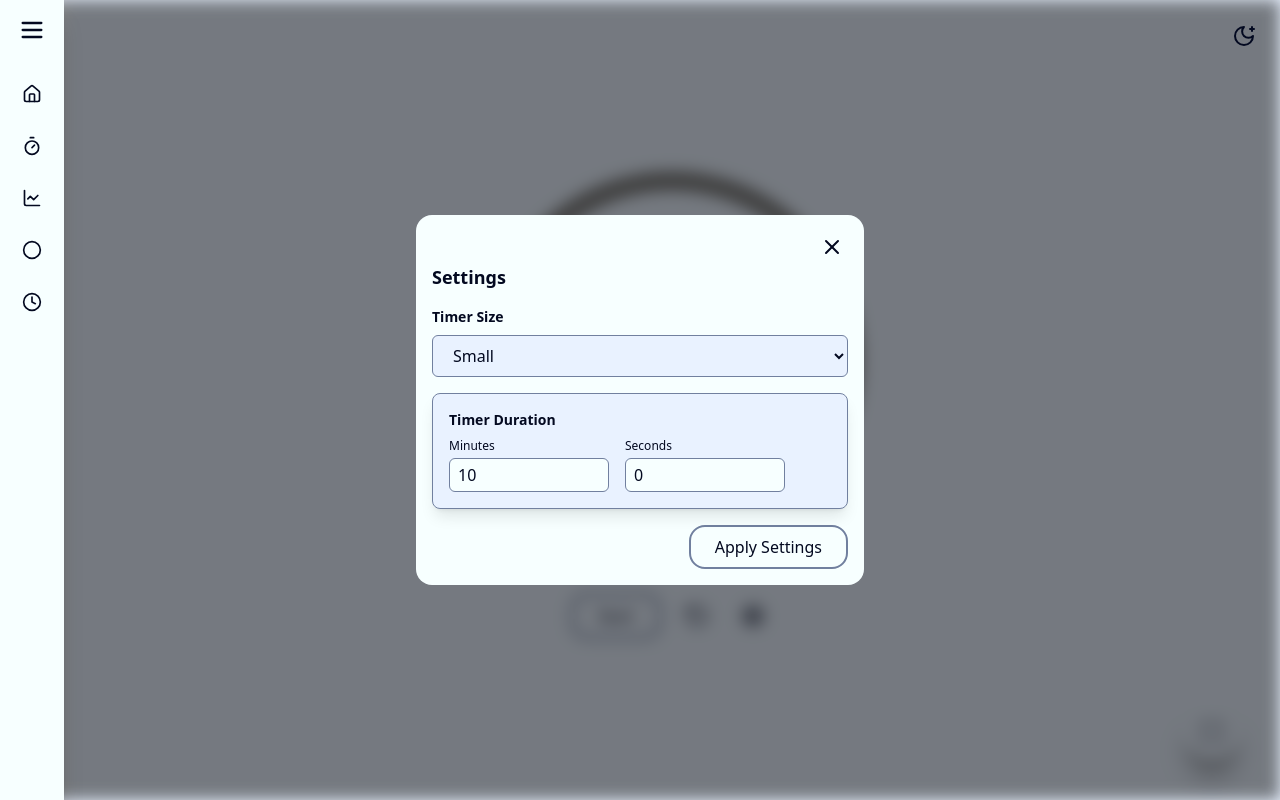
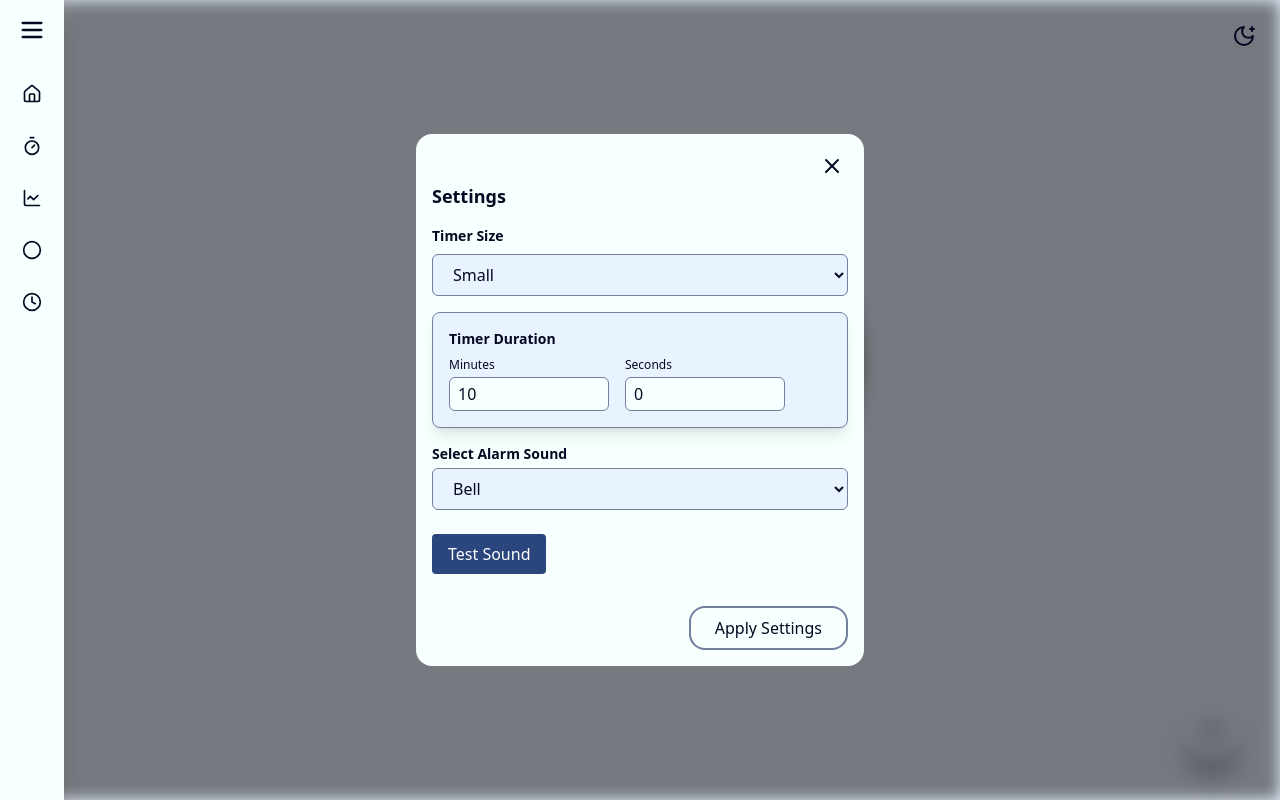
Before and after one commit to JGrineau/visual-timers, a Next.js app: page /radial in a window 1280 px wide. Both pictures are taken after a click on the button 752 px from the left and 616 px from the top of the page. Built offline with nearby package versions, Linux system fonts and the light colour scheme.

Commit message:
alarm started

```diff
--- a/src/app/radial/page.tsx
+++ b/src/app/radial/page.tsx
@@ -19,6 +19,9 @@ export default function RadialTimer() {
   const [isRunning, setIsRunning] = useState(false);
   const intervalRef = useRef<NodeJS.Timeout | null>(null);
   const progressRef = useRef<SVGCircleElement | null>(null);
+  const audioRef = useRef<HTMLAudioElement | null>(null);
+
+  <audio ref={audioRef} src="/Alarm.mp3" preload="auto" />;
 
   useEffect(() => {
     const handleResize = () => {
@@ -47,6 +50,12 @@ export default function RadialTimer() {
           if (prev <= 1) {
             clearInterval(intervalRef.current!);
             setIsRunning(false);
+
+            if (audioRef.current) {
+              audioRef.current.currentTime = 0;
+              audioRef.current.play();
+            }
+
             return 0;
           }
           return prev - 1;
@@ -180,12 +189,15 @@ export default function RadialTimer() {
             setSize(newSize);
             setDuration(newDuration);
             setTimeLeft(newDuration); // reset timer with new duration
+
             if (progressRef.current) {
               progressRef.current.setAttribute("x2", "0"); // reset progress line
             }
           }}
         />
       </div>
+      {/* Audio Element */}
+      <audio ref={audioRef} src="/Alarm.mp3" preload="auto" />
     </div>
   );
 }
--- /dev/null
+++ b/src/components/alarm/Page.tsx
@@ -0,0 +1,63 @@
+import { useEffect, useRef } from "react";
+
+type AlarmProps = {
+  play: boolean;
+  selectedSound: string;
+  onSoundChange: (sound: string) => void;
+};
+
+const soundOptions = [
+  { label: "Bell", src: "/Alarm.mp3" },
+  { label: "Digital", src: "/AlarmDigital.mp3" },
+  { label: "Chime", src: "/AlarmChime.mp3" },
+  // Add more sounds as needed, make sure files exist in /public
+];
+
+export default function Alarm({
+  play,
+  selectedSound,
+  onSoundChange,
+}: AlarmProps) {
+  const audioRef = useRef<HTMLAudioElement | null>(null);
+
+  // Play when "play" becomes true (for timer end)
+  useEffect(() => {
+    if (play && audioRef.current) {
+      audioRef.current.currentTime = 0;
+      audioRef.current.play();
+    }
+  }, [play, selectedSound]);
+
+  return (
+    <div className="space-y-4">
+      <label className="block text-sm font-semibold mb-1 text-text">
+        Select Alarm Sound
+      </label>
+      <select
+        value={selectedSound}
+        onChange={(e) => onSoundChange(e.target.value)}
+        className="w-full px-4 py-2 rounded-md bg-background border border-border text-text focus:outline-none focus:ring-2 focus:ring-primary cursor-pointer"
+      >
+        {soundOptions.map((sound) => (
+          <option key={sound.src} value={sound.src}>
+            {sound.label}
+          </option>
+        ))}
+      </select>
+
+      <button
+        className="mt-2 px-4 py-2 bg-primary text-white rounded"
+        onClick={() => {
+          if (audioRef.current) {
+            audioRef.current.currentTime = 0;
+            audioRef.current.play();
+          }
+        }}
+      >
+        Test Sound
+      </button>
+
+      <audio ref={audioRef} src={selectedSound} preload="auto" />
+    </div>
+  );
+}
--- a/src/components/settings-panel/Page.tsx
+++ b/src/components/settings-panel/Page.tsx
@@ -4,12 +4,13 @@ import React, { useState } from "react";
 import { Settings, X } from "lucide-react";
 import SizeSelection from "@/components/size-selection/Page";
 import DurationSelector from "@/components/duration-selection/Page";
+import Alarm from "@/components/alarm/Page";
 import "../../app/globals.css";
 
 interface SettingsPanelProps {
   size: number;
   duration: number;
-  onApply: (size: number, duration: number) => void;
+  onApply: (size: number, duration: number, sound: string) => void;
 }
 
 const Page: React.FC<SettingsPanelProps> = ({ size, duration, onApply }) => {
@@ -18,6 +19,7 @@ const Page: React.FC<SettingsPanelProps> = ({ size, duration, onApply }) => {
   // Local temporary states
   const [tempSize, setTempSize] = useState(size);
   const [tempDuration, setTempDuration] = useState(duration);
+  const [tempSound, setTempSound] = useState("/Alarm.mp3");
 
   const togglePanel = () => setIsOpen(!isOpen);
   const closePanel = () => setIsOpen(false);
@@ -27,16 +29,21 @@ const Page: React.FC<SettingsPanelProps> = ({ size, duration, onApply }) => {
     if (isOpen) {
       setTempSize(size);
       setTempDuration(duration);
+      setTempSound("/Alarm.mp3");
     }
   }, [isOpen, size, duration]);
 
+  // const handleApply = () => {
+  //   onApply(tempSize, tempDuration, tempSound);
+  //   closePanel();
+  // };
   const handleApply = () => {
-    onApply(tempSize, tempDuration);
+    localStorage.setItem("selectedSound", tempSound); // Save to localStorage
+    onApply(tempSize, tempDuration, tempSound);
     closePanel();
   };
-
   return (
-    <>
+    <div>
       {/* Settings Icon Button */}
       <button
         onClick={togglePanel}
@@ -92,6 +99,14 @@ const Page: React.FC<SettingsPanelProps> = ({ size, duration, onApply }) => {
                 onChange={setTempDuration}
               />
             </div>
+            {/* Alarm sound option */}
+            <div className="mb-4">
+              <Alarm
+                play={false}
+                selectedSound={tempSound} // Provide the appropriate selected sound value
+                onSoundChange={setTempSound} // Provide the appropriate handler function
+              />
+            </div>
 
             {/* Apply Button */}
             <div className="flex justify-end w-full">
@@ -105,7 +120,7 @@ const Page: React.FC<SettingsPanelProps> = ({ size, duration, onApply }) => {
           </div>
         </div>
       )}
-    </>
+    </div>
   );
 };
 export default Page;
```
Also changed, not shown: 1 other file (tests, documents, lock files or other folders).
